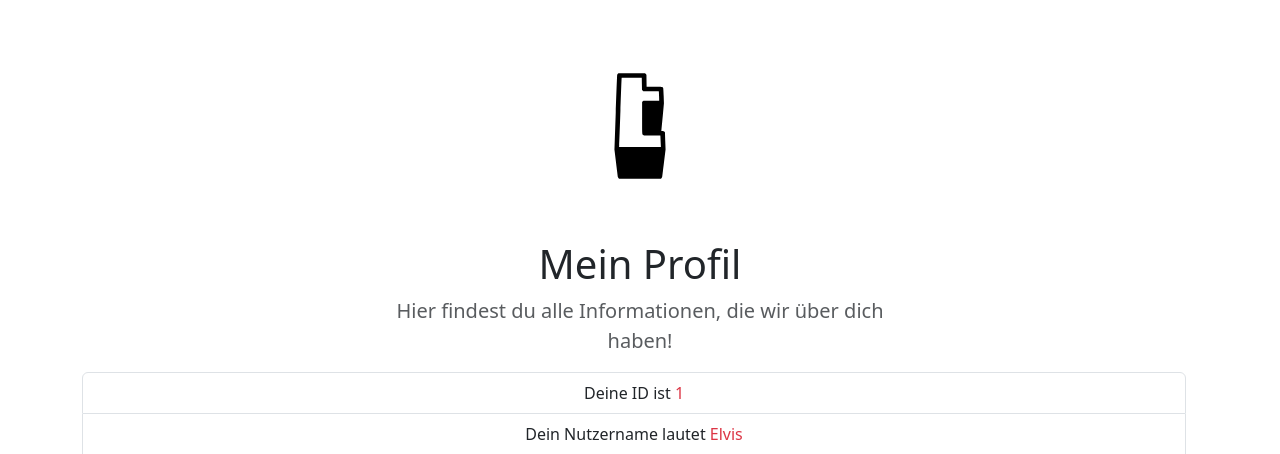
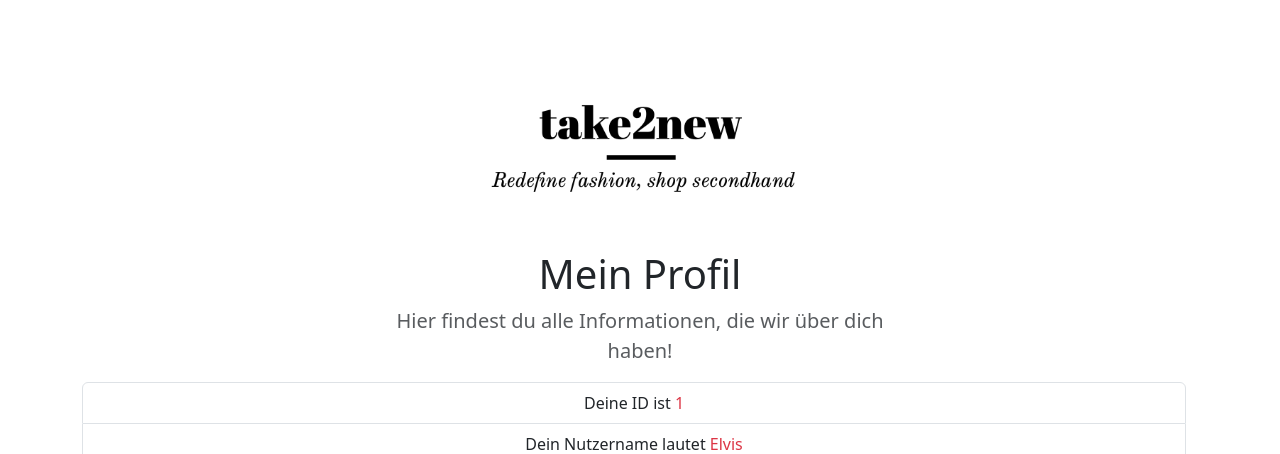
Before and after one commit to warumkev/take2new, a PHP site: page /profile.php in a window 1280 px wide. Shown: the part 84-538 px from the top of the page. Run offline with PHP 8.4, Linux system fonts and the light colour scheme; the visitor is signed in with stand-in values (Sample User, id 1); data comes from the database, SQL or seed files in the repository; data that the repository does not hold is empty; some libraries are stand-ins or nearby versions.

Commit message:
change logo

```diff
--- a/profile.php
+++ b/profile.php
@@ -20,7 +20,7 @@ include('./includes/connect.php');
     <section class="py-5 text-center container">
         <div class="row py-lg-5">
             <div class="col-lg-6 col-md-8 mx-auto">
-                <img src="./assets/brand/take2new.svg" class="rounded mx-auto d-block" height="120px" width="390" style="margin-top: -30px;"><br>
+                <img src="./assets/brand/take2new-logos_black.png" class="rounded mx-auto d-block" height="100px"><br>
                 <h1 class="fw-light" style="margin-top: 30px;">Mein Profil</h1>
                 <p class="lead text-muted">Hier findest du alle Informationen, die wir über dich haben!</p>
             </div>
```
